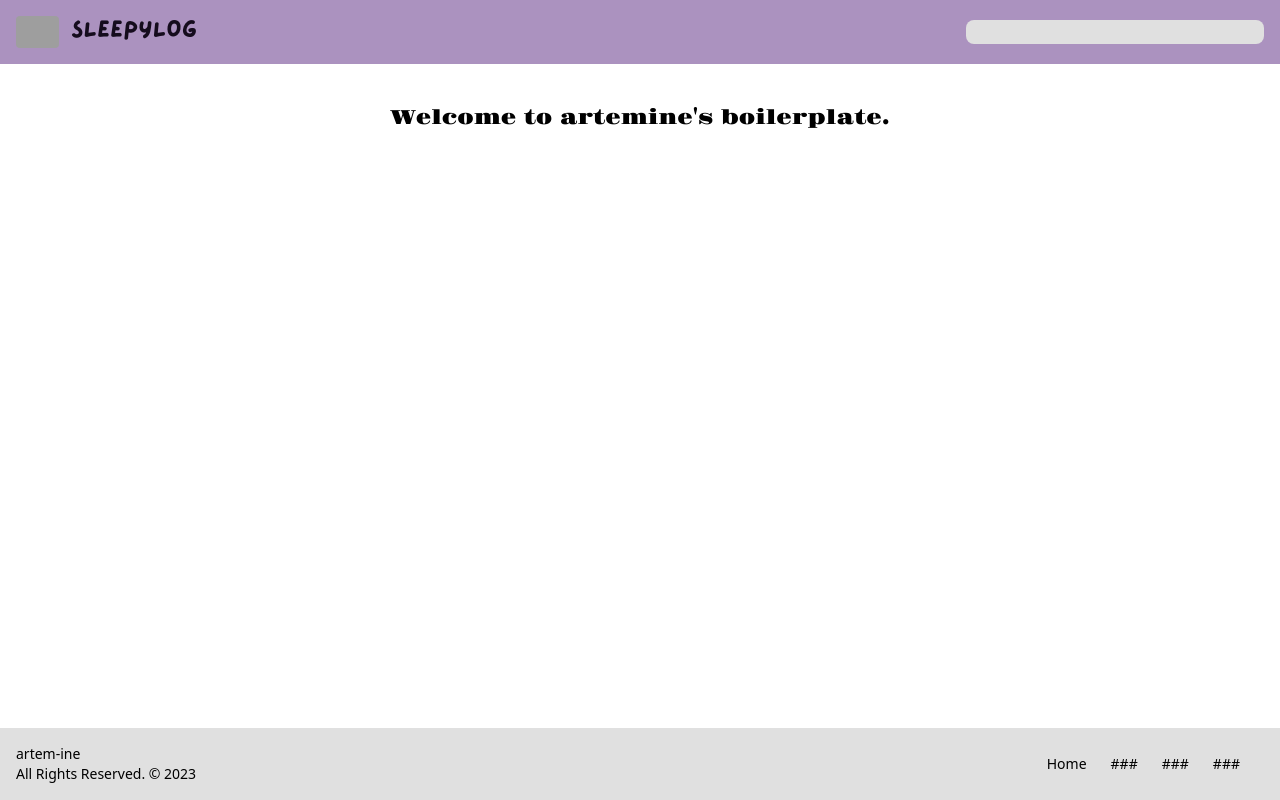
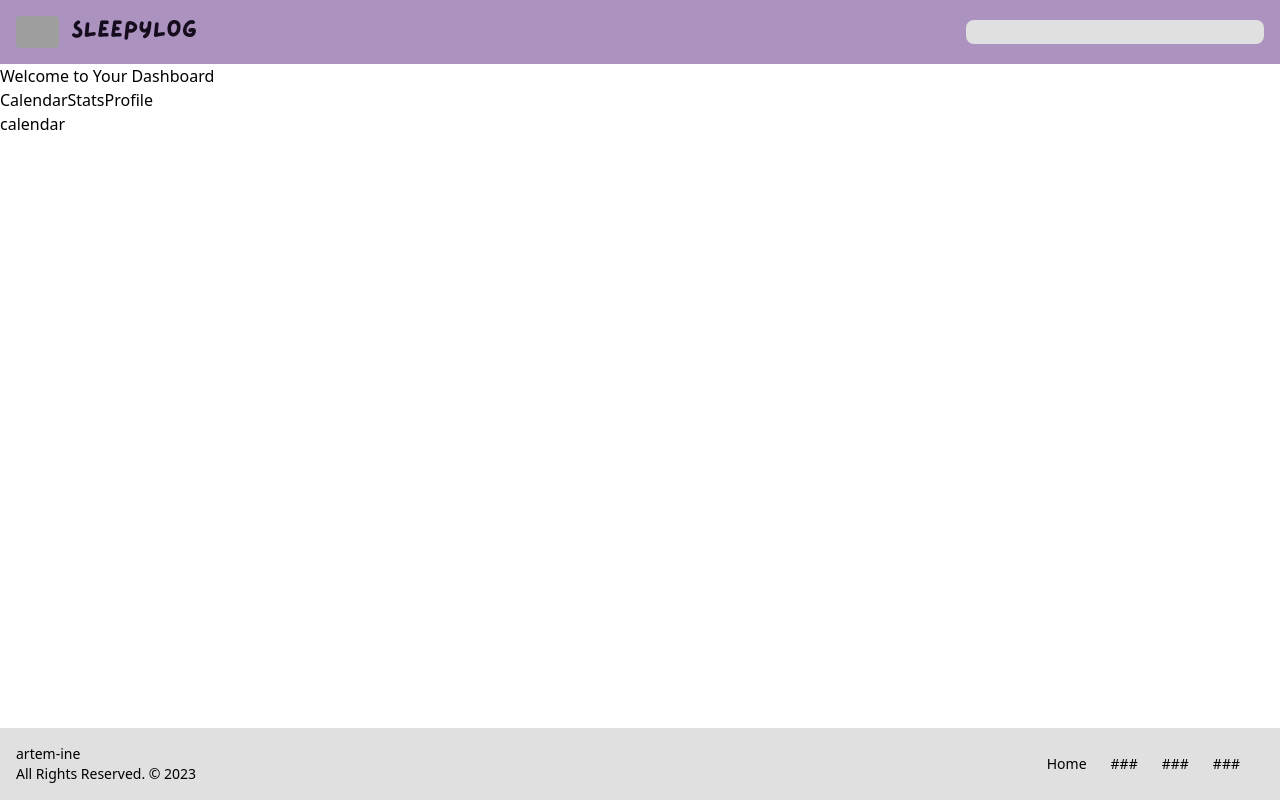
Before and after one commit to artem-ine/sleepylog, a React (Vite) app in the folder frontend/: page / in a window 1280 px wide. Built offline with nearby package versions, Linux system fonts and the light colour scheme; no server answers; grey boxes are pictures that could not be loaded.

Commit message:
basic tabs

```diff
--- /dev/null
+++ b/frontend/src/components/Dashboard/Calendar.jsx
@@ -0,0 +1,9 @@
+function Calendar() {
+  return (
+    <div>
+      <h1>calendar</h1>
+    </div>
+  );
+}
+
+export default Calendar;
--- /dev/null
+++ b/frontend/src/components/Dashboard/Profile.jsx
@@ -0,0 +1,9 @@
+function Profile() {
+  return (
+    <div>
+      <h1>profile</h1>
+    </div>
+  );
+}
+
+export default Profile;
--- /dev/null
+++ b/frontend/src/components/Dashboard/Stats.jsx
@@ -0,0 +1,9 @@
+function Stats() {
+  return (
+    <div>
+      <h1>stats</h1>
+    </div>
+  );
+}
+
+export default Stats;
--- /dev/null
+++ b/frontend/src/components/Dashboard/index.jsx
@@ -0,0 +1,45 @@
+import React, { useState } from "react";
+import Calendar from "./Calendar";
+import Stats from "./Stats";
+import Profile from "./Profile";
+
+function Dashboard() {
+  const [selectedTab, setSelectedTab] = useState("calendar");
+
+  // Your component code here...
+
+  return (
+    <div>
+      {/* Welcome message */}
+      <h1>Welcome to Your Dashboard</h1>
+
+      {/* Tab Navigation */}
+      <div className="tab-nav">
+        <button
+          onClick={() => setSelectedTab("calendar")}
+          className={selectedTab === "calendar" ? "active" : ""}
+        >
+          Calendar
+        </button>
+        <button
+          onClick={() => setSelectedTab("stats")}
+          className={selectedTab === "stats" ? "active" : ""}
+        >
+          Stats
+        </button>
+        <button
+          onClick={() => setSelectedTab("profile")}
+          className={selectedTab === "profile" ? "active" : ""}
+        >
+          Profile
+        </button>
+      </div>
+
+      {selectedTab === "calendar" && <Calendar />}
+      {selectedTab === "stats" && <Stats />}
+      {selectedTab === "profile" && <Profile />}
+    </div>
+  );
+}
+
+export default Dashboard;
--- a/frontend/src/pages/Home/index.jsx
+++ b/frontend/src/pages/Home/index.jsx
@@ -1,38 +1,42 @@
 import { useState, useEffect } from "react"; // Import useState and useEffect
 import fetchApi from "../../utils/api";
+import Dashboard from "../../components/Dashboard";
 
-const userService = {
-  getUser: async () => {
-    const data = await fetchApi(`/articles`);
-    return data;
-  },
-  // Other methods for user-related API calls
-};
+// const userService = {
+//   getUser: async () => {
+//     const data = await fetchApi(`/articles`);
+//     return data;
+//   },
+//   // Other methods for user-related API calls
+// };
 
 function Home() {
-  const [userData, setUserData] = useState(null); // Initialize a state variable
+  // const [userData, setUserData] = useState(null); // Initialize a state variable
 
-  useEffect(() => {
-    async function fetchData() {
-      try {
-        const user = await userService.getUser();
-        setUserData(user); // Update the state with the fetched data
-      } catch (error) {
-        // Handle errors here
-        console.error(error);
-      }
-    }
+  // useEffect(() => {
+  //   async function fetchData() {
+  //     try {
+  //       const user = await userService.getUser();
+  //       setUserData(user); // Update the state with the fetched data
+  //     } catch (error) {
+  //       // Handle errors here
+  //       console.error(error);
+  //     }
+  //   }
 
-    fetchData(); // Call the fetchData function when the component mounts
-  }, []);
+  //   fetchData(); // Call the fetchData function when the component mounts
+  // }, []);
 
   return (
-    <div id="main" className="flex justify-center pt-10">
-      <h1 className="text-xl font-heading flex">
-        Welcome to artemine's boilerplate.
-        <p>{userData}</p> {/* Render userData from state */}
-      </h1>
-    </div>
+    <>
+      <Dashboard />
+      {/* <div id="main" className="flex justify-center pt-10">
+        <h1 className="text-xl font-heading flex">
+          Welcome to artemine's boilerplate. */}
+      {/* <p>{userData}</p> */}
+      {/* </h1>
+      </div> */}
+    </>
   );
 }
 
```
